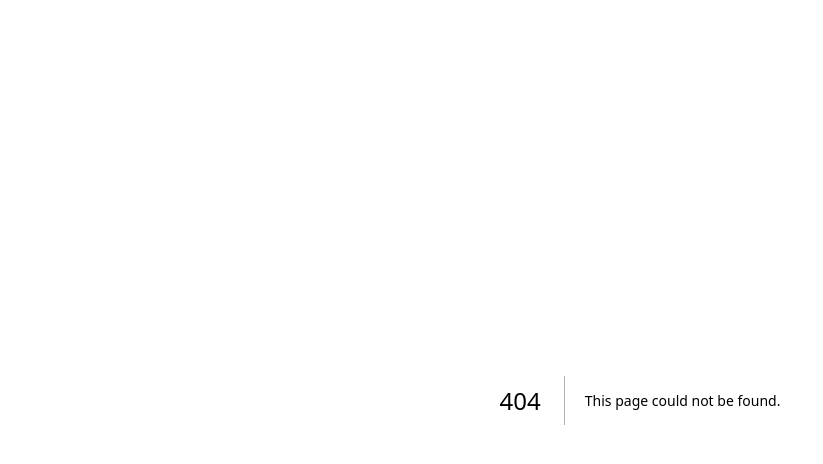
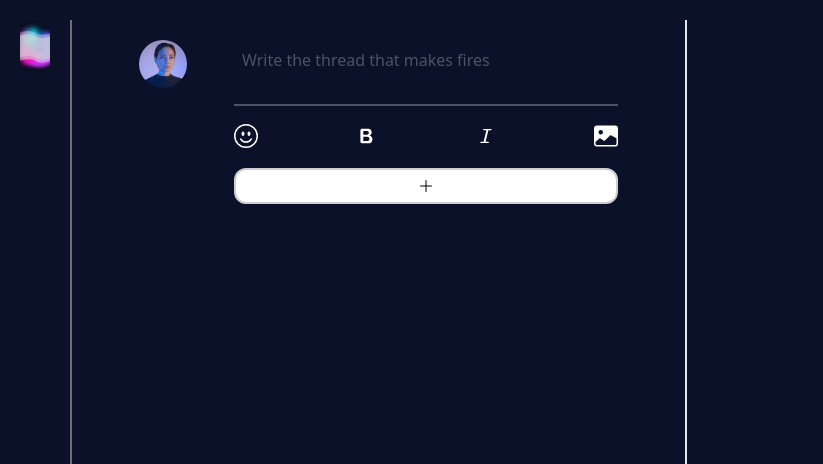
Before and after one commit to joefelx/NimbusT, a Next.js app: page /thread in a window 1280 px wide. Before the commit this address had no page. Shown: the top 464 px of the page, without its empty margins (0-823 px from the left). Built offline with nearby package versions, Linux system fonts and the light colour scheme.

Commit message:
Create a Resizable text field

```diff
--- a/package.json
+++ b/package.json
@@ -16,7 +16,8 @@
     "eslint-config-next": "13.1.6",
     "next": "13.1.6",
     "react": "18.2.0",
-    "react-dom": "18.2.0"
+    "react-dom": "18.2.0",
+    "react-icons": "^4.7.1"
   },
   "devDependencies": {
     "autoprefixer": "^10.4.13",
--- a/src/Components/Editor.js
+++ b/src/Components/Editor.js
@@ -3,6 +3,7 @@ import Logo from "../assets/Logo-individual transparent.png";
 import ProfileImg from "../assets/profile.jpg";
 import Image from "next/image";
 import TextField from "./TextField";
+import NewThreadButton from "./NewThreadButton";
 
 // export default function App() {
 //   const editorRef = useRef(null);
@@ -69,17 +70,18 @@ import TextField from "./TextField";
 // }
 
 function Editor() {
+  const addThread = () => {};
   return (
-    <div className="h-auto min-h-screen w-100% bg-black text-white p-5 flex justify-between">
+    <div className="h-auto min-h-screen w-100% bg-[#0a1128] text-white p-5 flex justify-between">
       <div className=" border-r-2 pr-5 border-[#6F6F6F] ">
         <Image src={Logo} width={30} height={30} />
       </div>
       {/* Editor */}
-      <div className="flex-1 flex border-r-2">
-        <div className="rounded-full overflow-hidden w-12 h-12">
+      <div className="flex-1 flex justify-evenly border-r-2 p-5">
+        <div className="flex items-center justify-center rounded-full overflow-hidden w-12 h-12">
           <Image src={ProfileImg} className="object-cover" />
         </div>
-        <TextField />
+        <TextField addThread={addThread} />
       </div>
       {/* Preview */}
       <div className=" block flex-1"></div>
--- a/src/Components/Hero.js
+++ b/src/Components/Hero.js
@@ -1,5 +1,6 @@
 import Image from "next/image";
 import ThreadBox from "../assets/ThreadBox.png";
+import Link from "next/link";
 
 function Hero() {
   return (
@@ -15,9 +16,11 @@ function Hero() {
           Make the best thread ever <br />
           with Nimbus
         </p>
-        <button className="bg-white text-black px-4 py-1 mt-6 rounded-xl text-[14px] border-2 border-[#CECECE]">
-          Make Thread
-        </button>
+        <Link href="/thread">
+          <button className="bg-white text-black px-4 py-1 mt-6 rounded-xl text-[14px] border-2 border-[#CECECE]">
+            Make Thread
+          </button>
+        </Link>
       </div>
       <div className=" pointer-events-none">
         <Image src={ThreadBox} width={230} height={75} />
--- a/src/Components/Navigation.js
+++ b/src/Components/Navigation.js
@@ -1,5 +1,6 @@
 import Image from "next/image";
 import Logo from "../assets/Logo-individual transparent.png";
+import Link from "next/link";
 
 function Navigation() {
   return (
@@ -9,7 +10,9 @@ function Navigation() {
       </div>
 
       <div className=" w-[25%] flex-2 flex justify-between">
-        <span className=" text-[14px] cursor-pointer">Thread</span>
+        <span className=" text-[14px] cursor-pointer">
+          <Link href="/thread">Thread</Link>
+        </span>
         <span className=" text-[14px] cursor-pointer">Product</span>
         <span className=" text-[14px] cursor-pointer">Pricing</span>
         <span className=" text-[14px] cursor-pointer">About</span>
--- /dev/null
+++ b/src/Components/NewThreadButton.js
@@ -0,0 +1,16 @@
+import { BsPlusLg } from "react-icons/bs";
+
+function NewThreadButton({ addThread }) {
+  return (
+    <button
+      className="w-[30vw] flex items-center justify-center bg-white text-black py-2 mt-5 rounded-xl border-2 border-[#CECECE] "
+      onClick={() => {
+        addThread();
+      }}
+    >
+      <BsPlusLg />
+    </button>
+  );
+}
+
+export default NewThreadButton;
--- a/src/Components/TextField.js
+++ b/src/Components/TextField.js
@@ -1,14 +1,57 @@
+import { useState, useEffect } from "react";
 import "../styles/Home.module.css";
+import { RxFontBold, RxFontItalic } from "react-icons/rx";
+import { BsImageFill, BsEmojiSmile } from "react-icons/bs";
+import NewThreadButton from "./NewThreadButton";
 
-function TextField() {
+function TextField({ addThread }) {
+  const [input, setInput] = useState("");
+
+  const handleResize = () => {
+    const textarea = document.querySelector("textarea");
+    textarea.addEventListener("keyup", (e) => {
+      textarea.style.height = "63px";
+      let scHeight = e.target.scrollHeight;
+      textarea.style.height = `${scHeight}px`;
+    });
+  };
+
+  useEffect(() => {
+    handleResize();
+  }, [input]);
+
   return (
     <div>
       <div>
-        <textarea
-          placeholder="Write the thread that makes fires"
-          className="w-[50vw] h-[50vh] text-white bg-black placeholder:text-white m-5"
-        ></textarea>
+        <div>
+          <textarea
+            maxLength={280}
+            placeholder="Write the thread that makes fires"
+            className="w-[30vw] h-auto p-2 text-white bg-[#0a1128] border-b-2 border-slate-600 overflow-hidden focus:outline-none placeholder:text-gray-600 resize-none"
+            onChange={(e) => {
+              setInput(e.target.value);
+            }}
+          ></textarea>
+        </div>
+        {/* Tools */}
+        <div>
+          <ul className="flex text-2xl items-center justify-between mt-3">
+            <li>
+              <BsEmojiSmile />
+            </li>
+            <li>
+              <RxFontBold />
+            </li>
+            <li>
+              <RxFontItalic />
+            </li>
+            <li>
+              <BsImageFill />
+            </li>
+          </ul>
+        </div>
       </div>
+      <NewThreadButton addThread={addThread} />
     </div>
   );
 }
```
Also changed, not shown: src/pages/thread.js (renamed from src/pages/editor.js), 1 other file (tests, documents, lock files or other folders).
